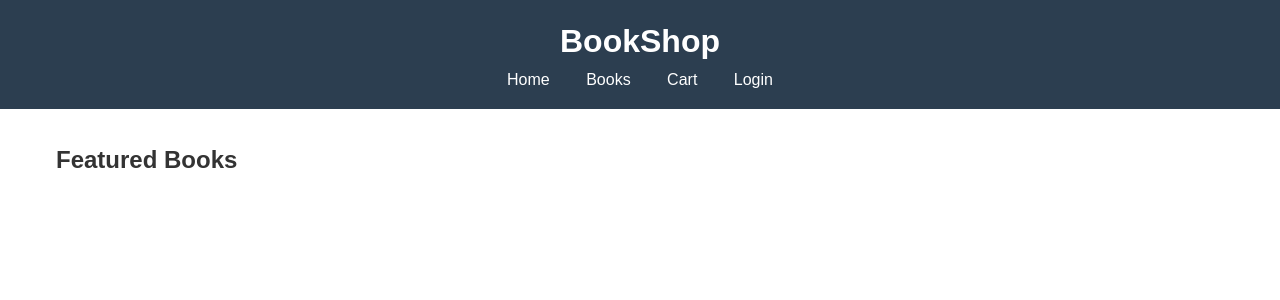
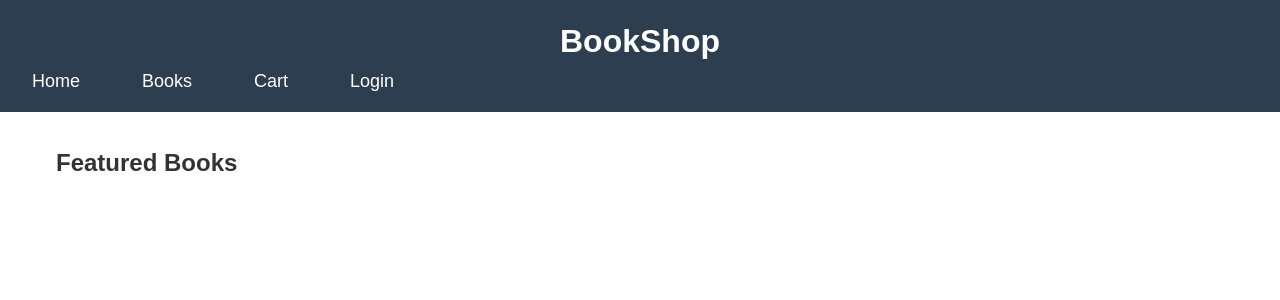
Before and after one commit to dommj00/bookshop-azure, a PHP site: page / in a window 1280 px wide. Shown: the top 300 px of the page. Run offline with PHP 8.4, Linux system fonts and the light colour scheme.

Commit message:
style.css

```diff
--- a/style.css
+++ b/style.css
@@ -42,3 +42,23 @@ main {
     text-align: center;
     background: #f4f4f4;
 }
+
+.nav-list {
+    list-style: none;
+    display: flex;
+    gap: 30px;
+    margin: 0;
+    padding: 0;
+}
+
+.nav-list a {
+    color: white;
+    text-decoration: none;
+    font-size: 18px;
+    transition: opacity 0.3s;
+}
+
+.nav-list a:hover {
+    opacity: 0.8;
+    text-decoration: underline;
+}
```
